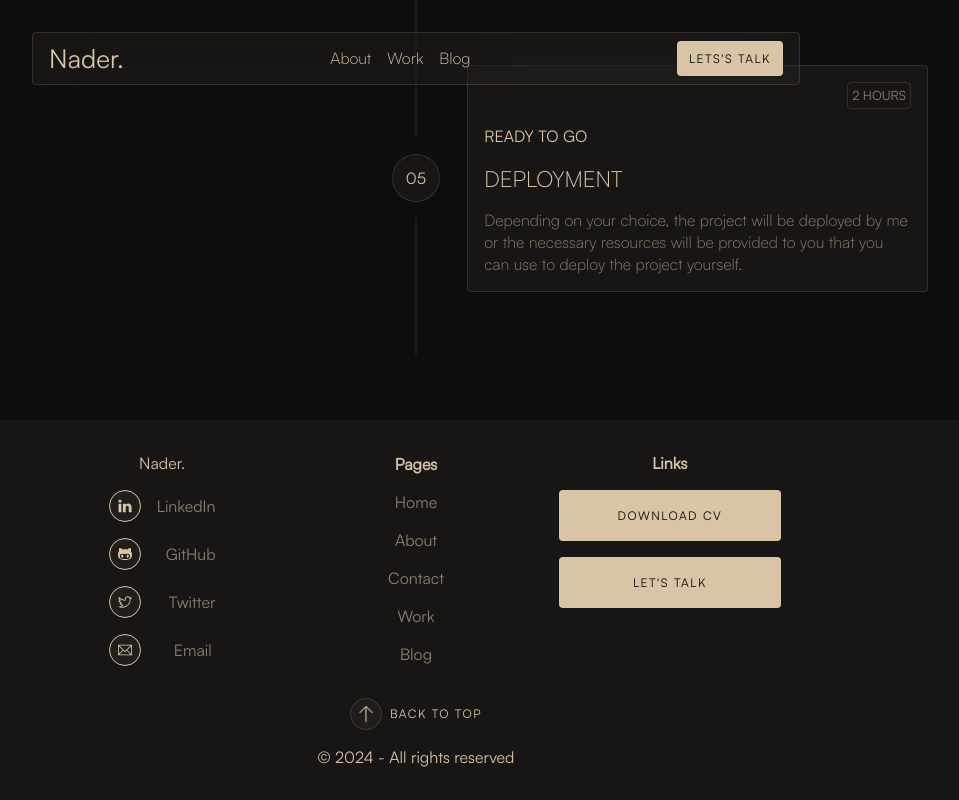
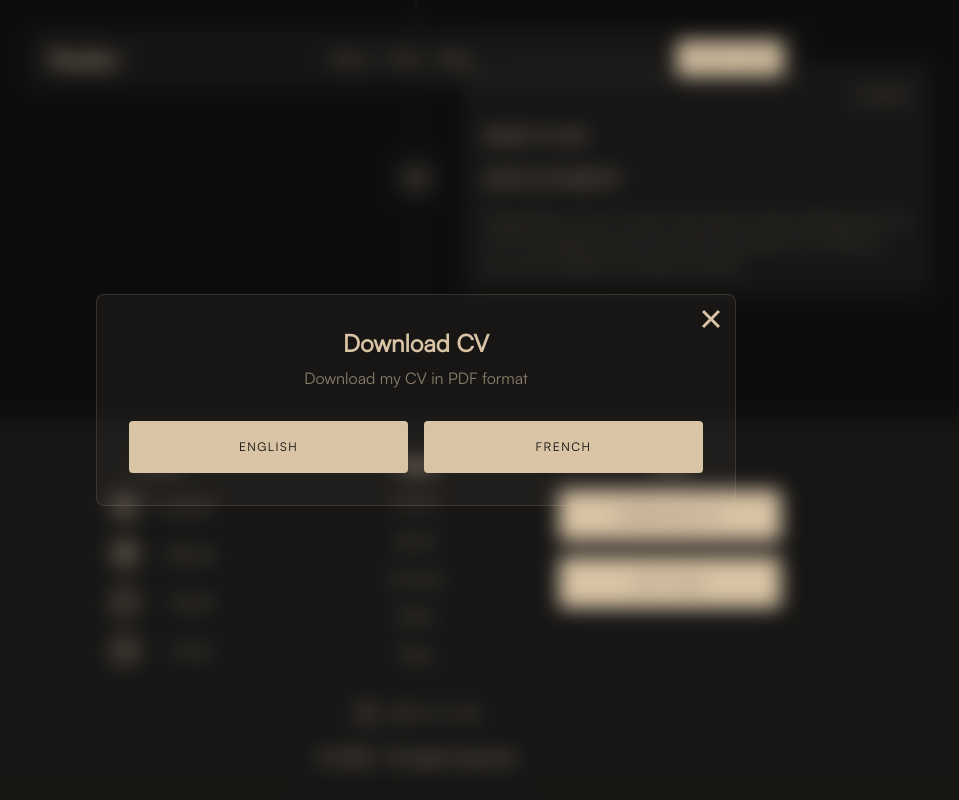
Before and after one commit to naderchatti/portfolio, a Next.js app: page / in a window 1280 px wide. Both pictures are taken after a click on the button "DOWNLOAD CV". Shown: the part 4088-4888 px from the top of the page, without its empty margins (224-1183 px from the left). Built offline with nearby package versions, Linux system fonts and the light colour scheme.

Commit message:
adding modal download CV

```diff
--- a/src/app/layout.tsx
+++ b/src/app/layout.tsx
@@ -4,6 +4,7 @@ import './globals.css';
 import { ResponsiveProvider } from '@/context/ResponsiveContext';
 import Navbar from '@/components/navbar/Navbar';
 import Footer from '@/components/footer/Footer';
+import { ModalProvider } from '@/context/ModalContext';
 
 const inter = Inter({ subsets: ['latin'] });
 
@@ -19,6 +20,7 @@ export default function RootLayout({
 }>) {
   return (
     <ResponsiveProvider>
+      <ModalProvider>
         <html lang="en">
           <body className={inter.className}>
             <Navbar />
@@ -26,6 +28,7 @@ export default function RootLayout({
             <Footer />
           </body>
         </html>
+      </ModalProvider>
     </ResponsiveProvider>
   );
 }
--- a/src/app/page.tsx
+++ b/src/app/page.tsx
@@ -4,9 +4,42 @@ import { SkillsSlider } from '@/components/slider/SkillsSlider';
 import styles from './page.module.css';
 import ButtonText from '@/components/buttons/ButtonText';
 import Image from 'next/image';
+import ModalTwoOptions from '@/components/modals/ModalTwoOptons';
+import { useModal } from '@/context/ModalContext';
 
 export default function Home() {
+  const { modalOpen, toggleShowModal } = useModal();
+
+  const downloadEnglish = () => {
+    downloadResume(
+      '/documents/CV_Nader_CHATTI_EN.pdf',
+      'CV Nader CHATTI EN.pdf'
+    );
+    toggleShowModal();
+  };
+
+  const downloadFrench = () => {
+    downloadResume(
+      '/documents/CV_Nader_CHATTI_FR.pdf',
+      'CV Nader CHATTI FR.pdf'
+    );
+    toggleShowModal();
+  };
+
+  const downloadResume = (path: string, filename: string) => {
+    const link = document.createElement('a');
+    link.href = path;
+    link.target = '_blank';
+    link.setAttribute('download', filename);
+    document.body.appendChild(link);
+
+    link.click();
+
+    document.body.removeChild(link);
+  };
+
   return (
+    <>
       <div className={styles.wrapper}>
         <section className={styles.hero}>
           <Image
@@ -19,8 +52,8 @@ export default function Home() {
           <div className={styles.heroText}>
             <h1 className={styles.title}>Software Engineer & Developer</h1>
             <span className={styles.subtitle}>
-            Premium quality software development services to help your business
-            stand out.
+              Premium quality software development services to help your
+              business stand out.
             </span>
           </div>
         </section>
@@ -155,11 +188,11 @@ export default function Home() {
                   <span className={styles.stepsCardSubtitle}>DO WE MATCH?</span>
                   <h2 className={styles.stepsCardTitle}>DISCOVERY CALL</h2>
                   <p className={styles.stepsCardDescription}>
-                  Contact me to discuss your project, I will be happy to answer
-                  your questions. You can explain your project in detail and I
-                  will give you my feedback. I will also give you a quote for
-                  the project. I will also give you some advice on how to
-                  proceed.
+                    Contact me to discuss your project, I will be happy to
+                    answer your questions. You can explain your project in
+                    detail and I will give you my feedback. I will also give you
+                    a quote for the project. I will also give you some advice on
+                    how to proceed.
                   </p>
                 </div>
               </div>
@@ -177,9 +210,9 @@ export default function Home() {
                   <h2 className={styles.stepsCardTitle}>CONCEPT & STRATEGY</h2>
                   <p className={styles.stepsCardDescription}>
                     I will provide you with a detailed plan for your project.
-                  Including the scope of work, the timeline, the budget, and the
-                  resources needed. I will also provide you with a quote for the
-                  project.
+                    Including the scope of work, the timeline, the budget, and
+                    the resources needed. I will also provide you with a quote
+                    for the project.
                   </p>
                 </div>
               </div>
@@ -212,10 +245,10 @@ export default function Home() {
                   <span className={styles.stepsCardSubtitle}>MORE MAGIC</span>
                   <h2 className={styles.stepsCardTitle}>DEVELOPMENT</h2>
                   <p className={styles.stepsCardDescription}>
-                  I will proceed to the development of your project. I will keep
-                  you updated on the progress of the project. I will provide you
-                  with a demo of the project at the end of the development
-                  process.
+                    I will proceed to the development of your project. I will
+                    keep you updated on the progress of the project. I will
+                    provide you with a demo of the project at the end of the
+                    development process.
                   </p>
                 </div>
               </div>
@@ -240,5 +273,17 @@ export default function Home() {
           </div>
         </section>
       </div>
+      {modalOpen && (
+        <ModalTwoOptions
+          title="Download CV"
+          description="Download my CV in PDF format"
+          button1Text="English"
+          button2Text="French"
+          action1={downloadEnglish}
+          action2={downloadFrench}
+          toggleShowModal={toggleShowModal}
+        />
+      )}
+    </>
   );
 }
--- a/src/components/footer/Footer.tsx
+++ b/src/components/footer/Footer.tsx
@@ -7,8 +7,12 @@ import { TfiLinkedin, TfiGithub, TfiTwitter, TfiEmail } from 'react-icons/tfi';
 import ButtonText from '../buttons/ButtonText';
 import PrimaryButton from '../buttons/PrimaryButton';
 import { useRouter } from 'next/navigation';
+import { useModal } from '@/context/ModalContext';
+
 const Footer = () => {
   const router = useRouter();
+  const { toggleShowModal } = useModal();
+
   return (
     <footer className={styles.footer}>
       <div className={styles.footerContent}>
@@ -80,7 +84,7 @@ const Footer = () => {
         <div className={styles.links}>
           <h3 className={styles.title}>Links</h3>
           <div className={styles.buttons}>
-            <PrimaryButton onClick={() => {}}>Download CV</PrimaryButton>
+            <PrimaryButton onClick={toggleShowModal}>Download CV</PrimaryButton>
             <PrimaryButton
               onClick={() => {
                 router.push('/contact');
--- /dev/null
+++ b/src/components/modals/ModalTwoOptons.tsx
@@ -0,0 +1,74 @@
+'use client';
+
+import styles from './Modals.module.css';
+import { useEffect } from 'react';
+import { IoCloseSharp } from 'react-icons/io5';
+import { useResponsive } from '@/context/ResponsiveContext';
+import PrimaryButton from '../buttons/PrimaryButton';
+
+interface ModalTwoOptionsProps {
+  title: string;
+  description: string;
+  button1Text: string;
+  button2Text: string;
+  action1: () => void;
+  action2: () => void;
+  toggleShowModal: () => void;
+}
+
+const ModalTwoOptions = ({
+  title,
+  description,
+  button1Text,
+  button2Text,
+  action1,
+  action2,
+  toggleShowModal,
+}: ModalTwoOptionsProps) => {
+  const { isMobile } = useResponsive();
+
+  useEffect(() => {
+    const handleKeyDown = (event: KeyboardEvent) => {
+      if (event.key === 'Escape') {
+        toggleShowModal();
+      }
+    };
+
+    document.addEventListener('keydown', handleKeyDown);
+
+    return () => {
+      document.removeEventListener('keydown', handleKeyDown);
+    };
+  }, [toggleShowModal]);
+
+  const handleBackdropClick = (
+    event: React.MouseEvent<HTMLDivElement, MouseEvent>
+  ) => {
+    if (event.target === event.currentTarget) {
+      toggleShowModal();
+    }
+  };
+
+  return (
+    <div className={styles.modal} onClick={handleBackdropClick}>
+      <div className={styles.modalContainer}>
+        <IoCloseSharp
+          size={isMobile ? '1.5rem' : '2rem'}
+          color={'var(--foreground-color)'}
+          className={styles.modalClose}
+          onClick={toggleShowModal}
+        />
+        <div className={styles.modalHeader}>
+          <h2>{title}</h2>
+          <p>{description}</p>
+        </div>
+        <div className={styles.modalButtons}>
+          <PrimaryButton onClick={action1}>{button1Text}</PrimaryButton>
+          <PrimaryButton onClick={action2}>{button2Text}</PrimaryButton>
+        </div>
+      </div>
+    </div>
+  );
+};
+
+export default ModalTwoOptions;
--- /dev/null
+++ b/src/components/modals/Modals.module.css
@@ -0,0 +1,69 @@
+.modal {
+    width: 100vw;
+    height: 100dvh;
+    backdrop-filter: blur(10px);
+    position: fixed;
+    top: 0;
+    left: 0;
+    z-index: 1000;
+    display: flex;
+    justify-content: center;
+    align-items: center;
+}
+
+.modalContainer{
+    width: 90%;
+    background-color: var(--primary-background-color-muted);
+    border: 1px solid var(--default-border-color);
+    border-radius: 0.5rem;
+    padding: 1rem;
+    box-sizing: border-box;
+    display: flex;
+    flex-direction: column;
+    justify-content: center;
+    align-items: center;
+    gap: 2rem;
+    position: relative;
+}
+
+.modalClose{
+    position: absolute;
+    top: 0.5rem;
+    right: 0.5rem;
+    cursor: pointer;
+}
+
+.modalHeader{
+    display: flex;
+    flex-direction: column;
+    gap: 0.5rem;
+}
+
+.modalHeader h2 {
+    font-size: 1.5rem;
+    font-weight: 600;
+    color: var(--default-text-color);
+    text-align: center;
+}
+
+.modalHeader p {
+    font-size: 1rem;
+    color: var(--default-text-color-muted);
+}
+
+.modalButtons{
+    display: grid;
+    gap: 1rem;
+    width: 100%;
+}
+
+@media (min-width: 768px) {
+    .modalContainer{
+        width: 50%;
+        padding: 2rem;
+    }
+
+    .modalButtons{
+        grid-template-columns: repeat(2, 1fr);
+    }
+}
--- /dev/null
+++ b/src/context/ModalContext.tsx
@@ -0,0 +1,35 @@
+'use client';
+
+import React, { createContext, useContext, useState } from 'react';
+
+interface ModalContextType {
+  modalOpen: boolean;
+  setModalOpen: React.Dispatch<React.SetStateAction<boolean>>;
+  toggleShowModal: () => void;
+}
+
+const ModalContext = createContext<ModalContextType | undefined>(undefined);
+
+export const ModalProvider: React.FC<{ children: React.ReactNode }> = ({
+  children,
+}) => {
+  const [modalOpen, setModalOpen] = useState<boolean>(false);
+
+  const toggleShowModal = () => {
+    setModalOpen((prev) => !prev);
+  };
+
+  return (
+    <ModalContext.Provider value={{ modalOpen, setModalOpen, toggleShowModal }}>
+      {children}
+    </ModalContext.Provider>
+  );
+};
+
+export const useModal = () => {
+  const context = useContext(ModalContext);
+  if (context === undefined) {
+    throw new Error('useModal must be used within a ModalProvider');
+  }
+  return context;
+};
```
Lines whose indentation alone changed are shown as unchanged.
